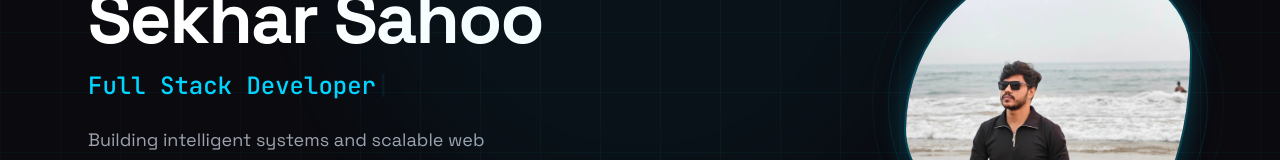
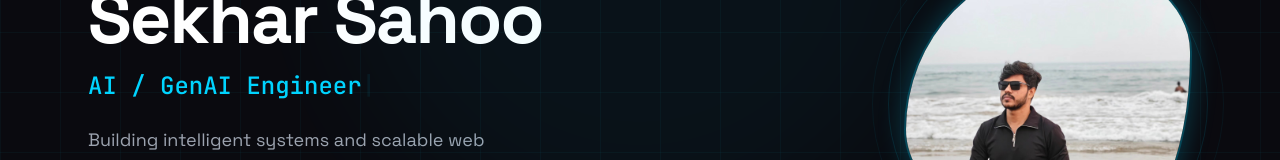
Before and after one commit to Ardhendu100/portfolio, a React (Create React App) app: page / in a window 1280 px wide. Shown: the part 328-488 px from the top of the page. Built offline with nearby package versions, Linux system fonts and the light colour scheme; a web font is replaced by a local one.

Commit message:
updated roles

```diff
--- a/src/components/visual/HomeComponents/Hero.js
+++ b/src/components/visual/HomeComponents/Hero.js
@@ -6,10 +6,9 @@ import { motion } from "framer-motion";
 import { Link } from "react-router-dom";
 
 const roles = [
+  "Full Stack Developer",
   "AI / GenAI Engineer",
-  "Full Stack Developer",
-  "Software Engineer",
-  "LLM Applications Builder",
+  "LLM Applications Developer",
 ];
 
 function TypingText() {
```
